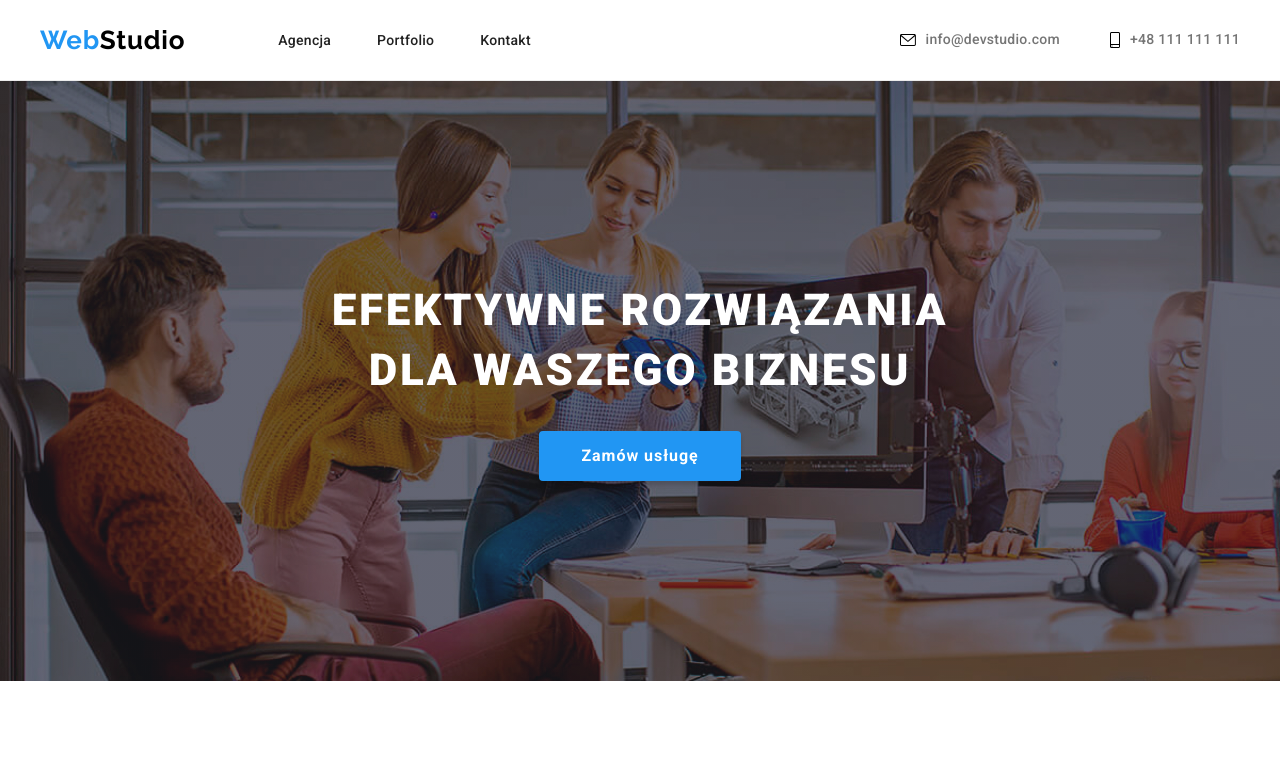
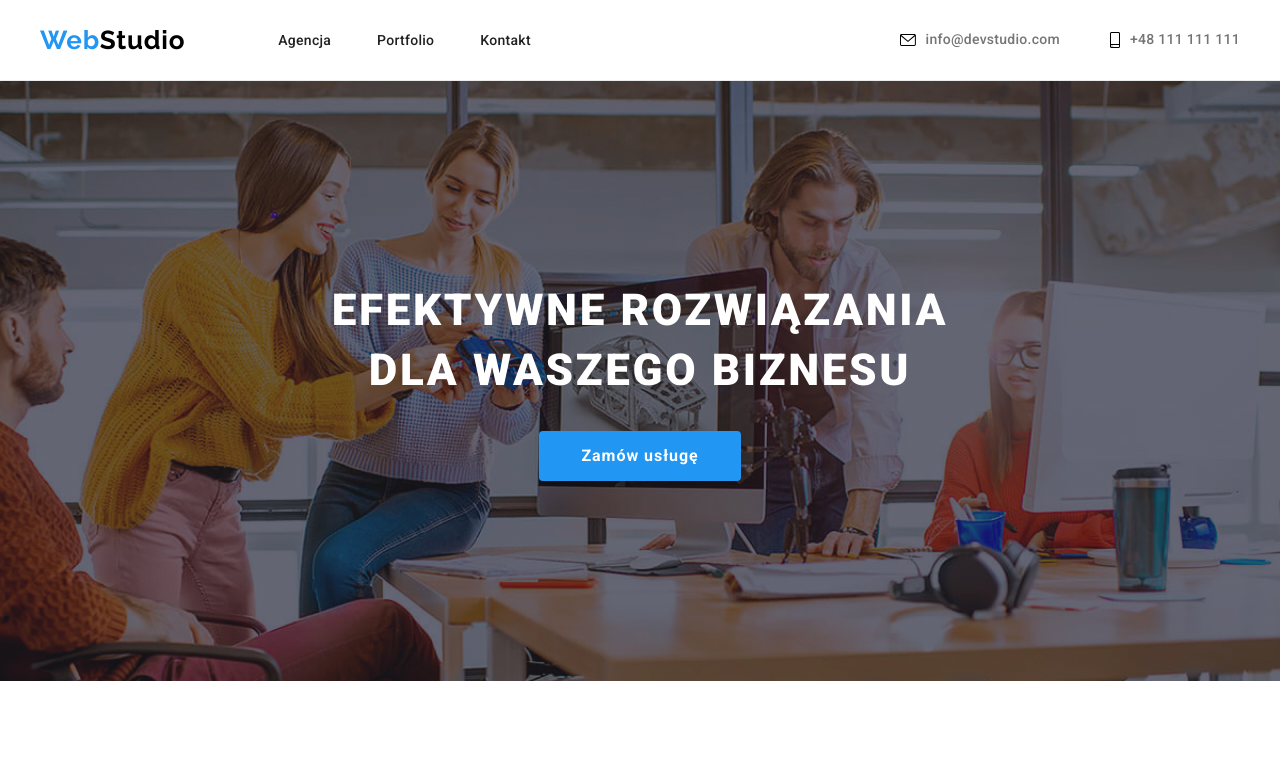
Before and after one commit to juliakoa/goit-markup-hw-04, a plain HTML site: page index.html in a window 1280 px wide. Shown: the top 772 px of the page. Drawn offline with nearby package versions, Linux system fonts and the light colour scheme.

Commit message:
background details added

```diff
--- a/css/styles.css
+++ b/css/styles.css
@@ -106,6 +106,9 @@ header {
       rgba(47, 48, 58, 0.4)
     ),
     url(../images/background.jpg);
+  background-size: 1600px;
+  background-position: center;
+  background-repeat: no-repeat;
 }
 
 .container.slogan-container {
```
